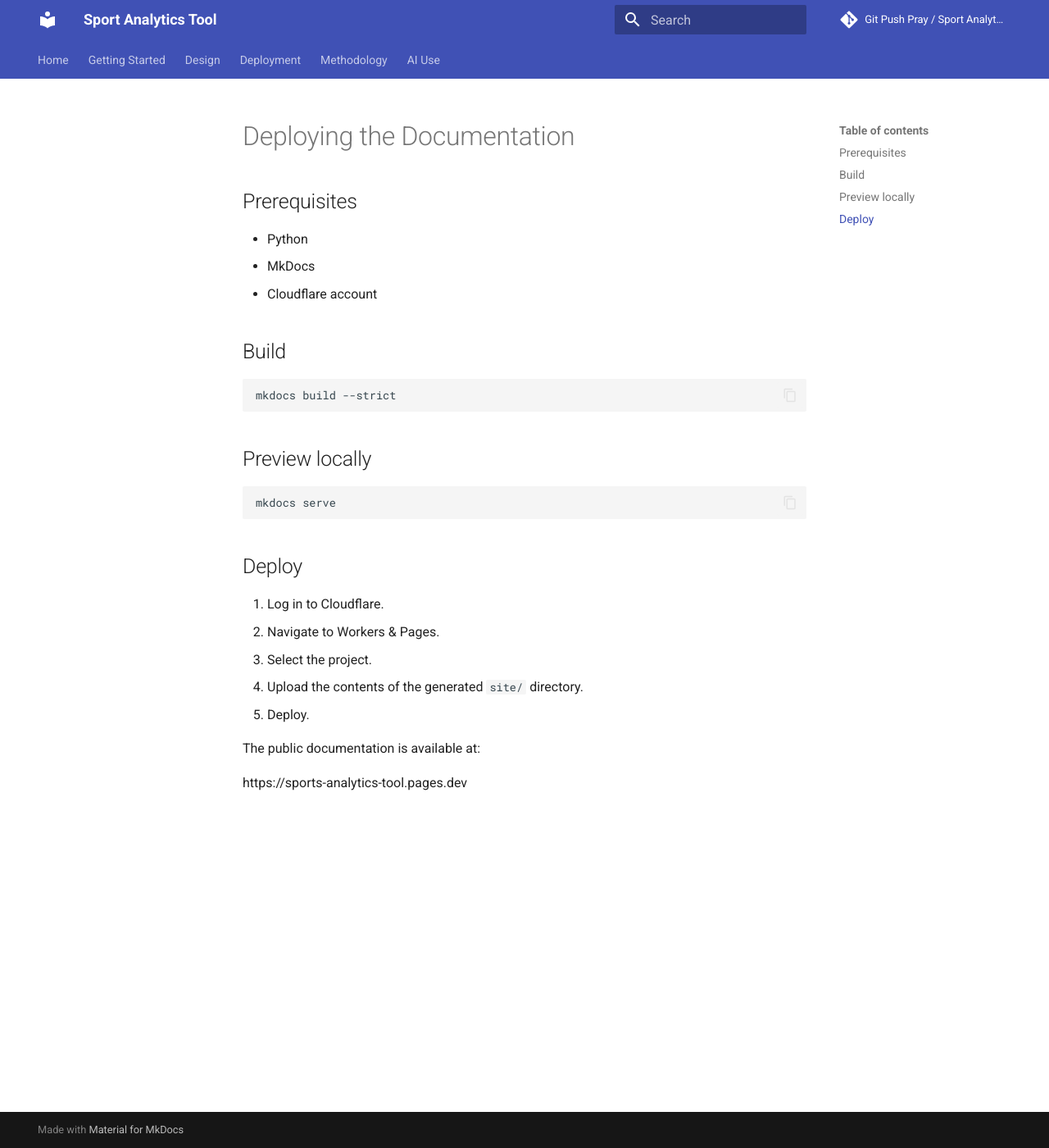
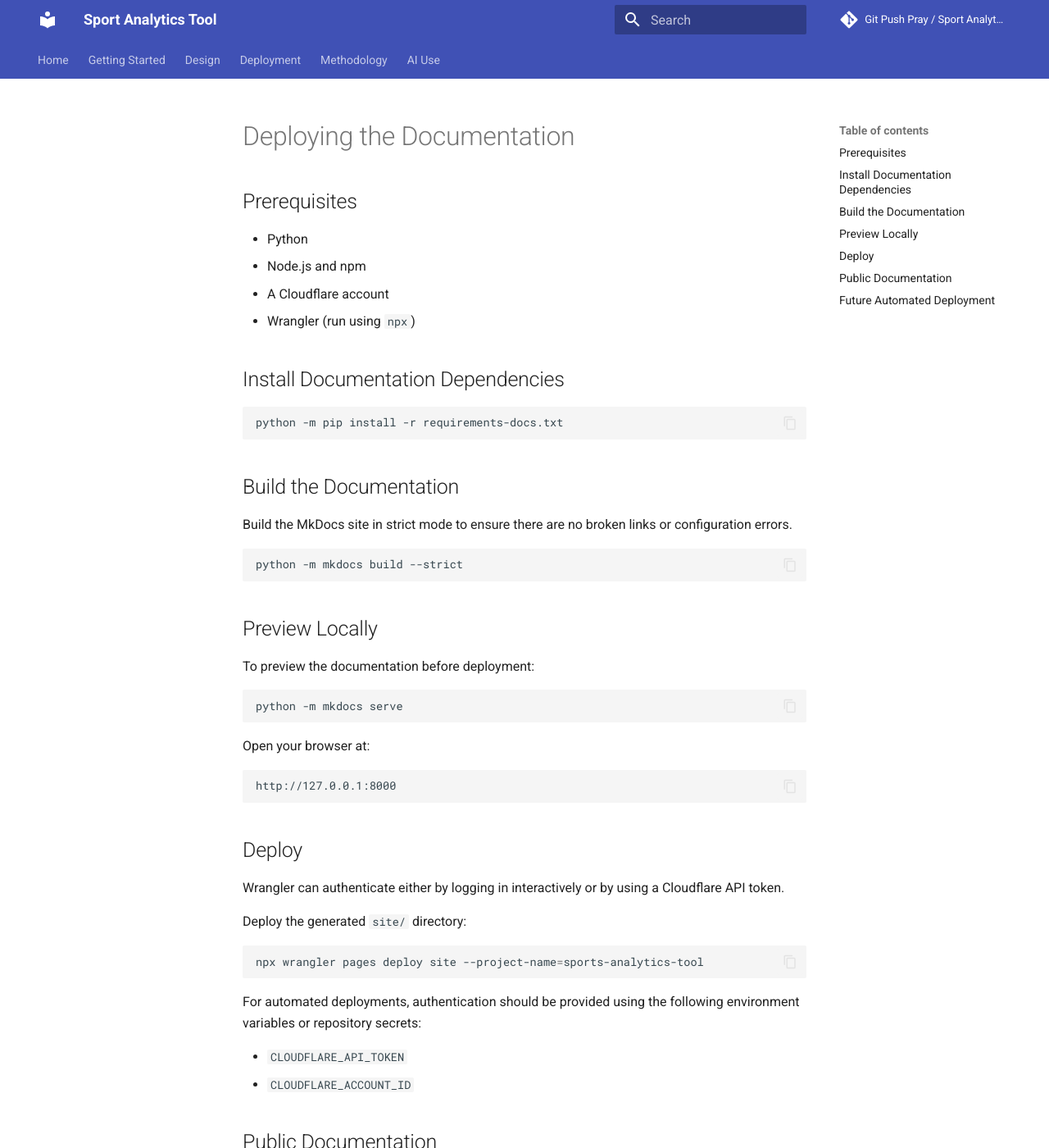
Before and after one commit to NadavSundy/Sport-Analytics-Tool, an MkDocs documentation site: the page built from docs/deployment/cloudflare_pages.md, in a window 1280 px wide and 1400 px high. Shown: the whole window at 82% size. Built offline with MkDocs 1.6.1 and Material for MkDocs 9.7.7, drawn with Linux system fonts in a browser that asks for light colours; some of the changed text lies outside the part shown.

Commit message:
docs: update Cloudflare Pages deployment documentation and ai usuage register - document Wrangler deployment process - add future Gitea Actions deployment notes - record Cloudflare Pages project and public URL - update AI usage documentation
Assisted by ChatGPT on the web, (ChatGPT -5.5)

````diff
--- a/docs/deployment/cloudflare_pages.md
+++ b/docs/deployment/cloudflare_pages.md
@@ -3,29 +3,81 @@
 ## Prerequisites
 
 - Python
-- MkDocs
-- Cloudflare account
+- Node.js and npm
+- A Cloudflare account
+- Wrangler (run using `npx`)
 
-## Build
+## Install Documentation Dependencies
 
 ```bash
-mkdocs build --strict
+python -m pip install -r requirements-docs.txt
 ```
 
-## Preview locally
+## Build the Documentation
+
+Build the MkDocs site in strict mode to ensure there are no broken links or configuration errors.
 
 ```bash
-mkdocs serve
+python -m mkdocs build --strict
+```
+
+## Preview Locally
+
+To preview the documentation before deployment:
+
+```bash
+python -m mkdocs serve
+```
+
+Open your browser at:
+
+```
+http://127.0.0.1:8000
 ```
 
 ## Deploy
 
-1. Log in to Cloudflare.
-2. Navigate to Workers & Pages.
-3. Select the project.
-4. Upload the contents of the generated `site/` directory.
-5. Deploy.
+Wrangler can authenticate either by logging in interactively or by using a Cloudflare API token.
 
-The public documentation is available at:
+Deploy the generated `site/` directory:
+
+```bash
+npx wrangler pages deploy site --project-name=sports-analytics-tool
+```
+
+For automated deployments, authentication should be provided using the following environment variables or repository secrets:
+
+- `CLOUDFLARE_API_TOKEN`
+- `CLOUDFLARE_ACCOUNT_ID`
+
+## Public Documentation
+
+Cloudflare Pages Project:
+
+```
+sports-analytics-tool
+```
+
+Public documentation URL:
 
 https://sports-analytics-tool.pages.dev
+
+## Future Automated Deployment
+
+Once a Gitea Actions runner is available, the documentation deployment can be automated by:
+
+1. Checking out the repository.
+2. Installing the documentation dependencies.
+3. Building the documentation using:
+
+   ```bash
+   python -m mkdocs build --strict
+   ```
+
+4. Deploying the generated `site/` directory using Wrangler.
+5. Using the following repository secrets:
+
+   - `CLOUDFLARE_API_TOKEN`
+   - `CLOUDFLARE_ACCOUNT_ID`
+
+No Cloudflare credentials or API tokens should be committed to the repository.
````
Also changed, not shown: README.md (+15 -2 lines), 1 other file.
